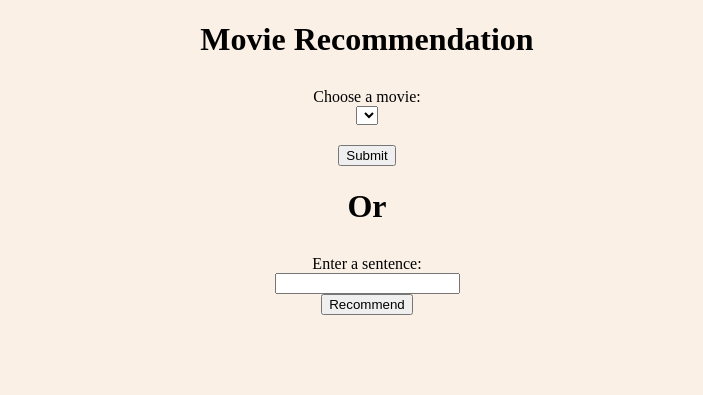
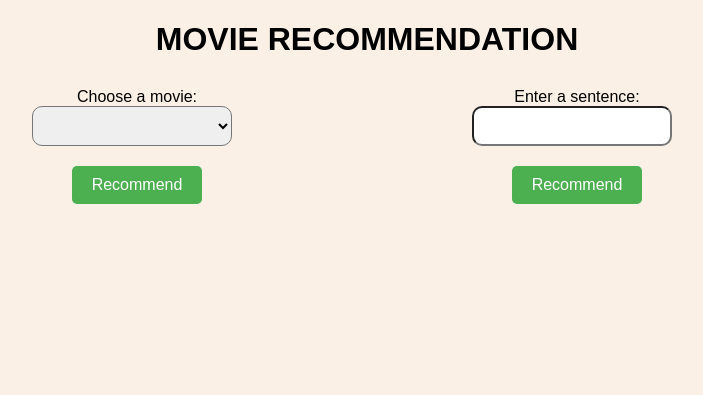
Before and after one commit to tuyennhe/rcm_movies, a Flask app: page / in a window 1280 px wide. Shown: the top 395 px of the page, without its empty margins (273-976 px from the left). Run offline with Flask 3, Linux system fonts and the light colour scheme; lists and menus that the app fills with data are empty; parts of the project's set-up code (start-up, migrations or seed data) failed here and were passed over; some libraries are stand-ins or nearby versions.

Commit message:
css lai web

```diff
--- a/crawl_5000_movies_imdb2021.py
+++ b/crawl_5000_movies_imdb2021.py
@@ -67,6 +67,6 @@ for page in range(1, num_pages + 1):
 df = pd.DataFrame(all_movies)
 
 # Lưu DataFrame vào file Excel
-df.to_excel("D:\Code\Do_An_AI\movies_data_2024.xlsx", index=False)
+df.to_excel("D:\Code\Do_An_AI\movies_data_2024_test.xlsx", index=False)
 
 print("Dữ liệu đã được lưu")
--- a/static/main.css
+++ b/static/main.css
@@ -1,5 +1,7 @@
 body{
     background-color: 	#FAF0E6;
+    padding: 0 15% 15% 15%;
+    font-family: Arial, Helvetica, sans-serif;
 
 }
 h1 {
@@ -31,6 +33,8 @@ h2 {
     width: 200px;
     margin-bottom: 20px;
     text-align: center;
+    display: flex;
+    flex-direction: column;
 }
 
 .movie-card img {
@@ -49,17 +53,74 @@ h2 {
 
 .movie-card p {
     font-size: 16px;
-    margin: 0;
+    margin: 5px 0;
 }
 .tenphim {
     font-weight: 900;
-    padding: 5px;
+    padding: 0px;
     display: block;
+    text-align: center;
 }
 .time{
     font-weight: 900;
-    padding: 5px;
+    padding-bottom: 5px;
 }
 .xemhay0{
-    color: #11ff00;
+    color: #3200fc;
 }
+.noidung{
+    text-align: justify;
+}
+
+
+.input_movies {
+    display: flex;
+    flex-wrap: wrap;
+}
+
+.input_movies form {
+    flex: 1;
+    margin-right: 20px; /* Adjust as needed */
+}
+
+.input_movies select,
+.input_movies input[type="text"] {
+    width: calc(50% - 10px); /* Set width to 50% of the container width with some space between them */
+    height: 40px; /* Set the height to 40px (adjust as needed) */
+    box-sizing: border-box; /* Include padding and border in the width */
+    margin-right: 10px; /* Add space between select and input */
+}
+
+.input_movies input[type="submit"].sbm {
+    /* Style for submit button */
+    background-color: #4CAF50; /* Green */
+    border: none;
+    color: white;
+    padding: 10px 20px;
+    text-align: center;
+    text-decoration: none;
+    display: inline-block;
+    font-size: 16px;
+    cursor: pointer;
+    border-radius: 5px;
+    transition-duration: 0.4s;
+}
+
+.input_movies input[type="submit"].sbm:hover {
+    background-color: #45a049; /* Darker green on hover */
+}
+
+#input_text {
+    margin-bottom: 20px;
+}
+
+.sbm {
+    width: auto; /* Reset width to auto */
+}
+
+select#selected_movie {
+    border-radius: 10px;
+}
+input#input_text {
+    border-radius: 10px;
+}
--- a/templates/index.html
+++ b/templates/index.html
@@ -8,8 +8,9 @@
     <link rel="stylesheet" href="/static/main.css">
 </head>
 <body>
-    <h1>Movie Recommendation</h1>
+    <h1>MOVIE RECOMMENDATION</h1>
 
+    <div class="input_movies">
         <form action="/" method="POST">
             <label for="selected_movie">Choose a movie:</label><br>
             <select id="selected_movie" name="selected_movie">
@@ -17,27 +18,27 @@
                 <option value="{{ movie }}" {% if selected_movie == movie %}selected{% endif %}>{{ movie }}</option>
                 {% endfor %}
             </select><br>
-        <input type="submit" value="Submit">
+            <input type="submit" value="Recommend" class="sbm">
         </form>
-
-    <h1>Or</h1>
 
         <form action="/" method="POST">
             <label for="input_text">Enter a sentence:</label><br>
             <input type="text" id="input_text" name="input_text" value="{{ input_text }}"><br>
-        <input type="submit" value="Recommend">
+            <input type="submit" value="Recommend" class="sbm">
         </form>
+    </div>
+
 
     <!-- Hiển thị gợi ý phim nếu có -->
     {% if recommended_movies|length > 0 %}
-    <h2>Recommended Movies: "{{ selected_movie }}"</h2>
+    <h2>Recommended Movies: {{ selected_movie }}</h2>
     <div class="movie-container">
         {% for movie in recommended_movies %}
         <div class="movie-card">
             <img src="{{ movie[12] }}" alt="{{ movie[0] }}">
             <p class="tenphim">{{ movie[0] }} - {{ movie[1] }} </p>
             <p class="time">{{ movie[2]}} min - rate: {{movie[10]}} </p>
-            <p>{{ movie[9] }}</p>
+            <p class="noidung">{{ movie[9] }}</p>
             <p class="xemhay0">{{ movie[-1] }}</p>
         </div>
         {% endfor %}
```
Also changed, not shown: app.py (+23 -10 lines), cao_link_movies.py (added, +61 -0 lines), 1 other file. Lines whose indentation alone changed are shown as unchanged.
